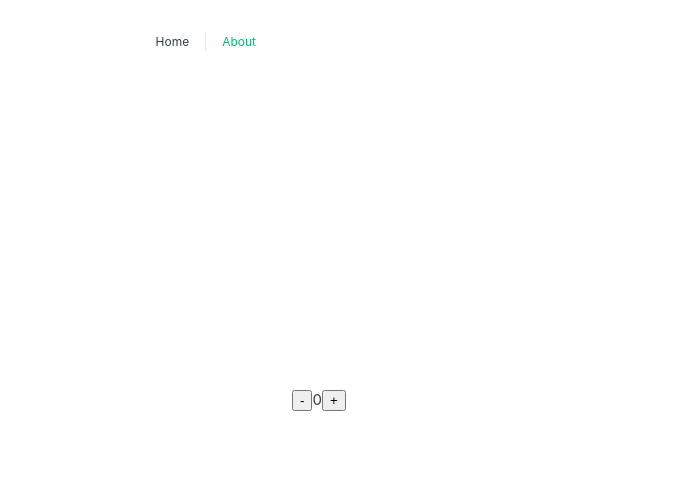
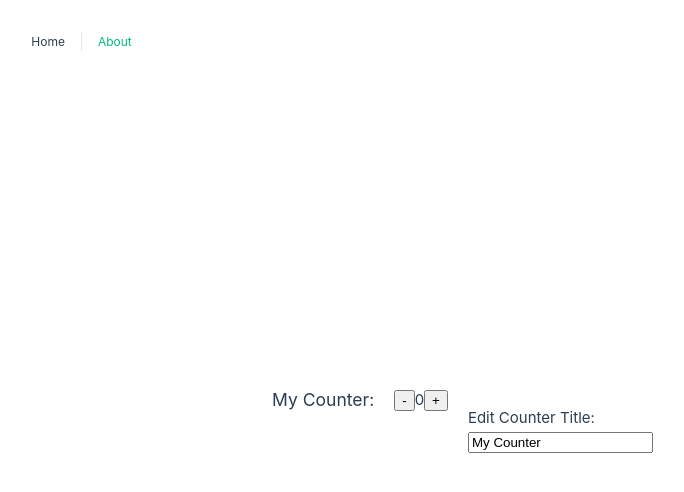
Before and after one commit to ricardo4457/Vue-Composition-Api-First-Project, a Vue app: page / in a window 1280 px wide. Shown: the top 492 px of the page, without its empty margins (368-1052 px from the left). Built offline with nearby package versions, Linux system fonts and the light colour scheme.

Commit message:
Data, Refs & Reactive Objects

```diff
--- a/src/views/HomeView.vue
+++ b/src/views/HomeView.vue
@@ -1,25 +1,42 @@
 <template>
   <div class="home">
+
+    <h3>{{ counterData.title }}:</h3>
     <div class="container">
       <button @click="decreaseCounter" class="btn">-</button>
-      <span class="counter">{{ counter }}</span>
+      <span class="counter">{{ counterData.count }}</span>
       <button @click="increaseCounter" class="btn">+</button>
+    </div>
+
+    <div class="edit">
+      <h4>Edit Counter Title:</h4>
+      <input v-model="counterData.title" type="text">
+      <!-- With v-model we can do Twowaydatabinding to change the variavel at the same time is on page -->
     </div>
   </div>
 </template>
-<script setup>
-import { ref } from 'vue'
+<script lang="ts" setup>
+import { reactive, ref } from 'vue'
 
-const counter = ref(0)
+const counter = ref(0), // Simple Ref variable on Composion Api use counter.value to manipulate the counter
+  counterTitle = ref('My Counter')
+
+const appTitle = ' The Title' // Non-reactive Data that does not change anything on template
+
 const increaseCounter = () => {
-  counter.value++
+  counterData.count++
 }
 
+const counterData = reactive({   // Reactive Objects
+  count: 0,
+  title: "My Counter"
+})
+
 const decreaseCounter = () => {
-  if (counter.value > 0) {
-    counter.value--
+  if (counterData.count > 0) {
+    counterData.count--
   } else {
-    counter.value = 0
+    counterData.count = 0
   }
 }
 </script>
@@ -41,4 +58,8 @@ const decreaseCounter = () => {
   font-size: 40px;
   margin: 10px;
 }
+
+.edit {
+  margin-top: 60px;
+}
 </style>
```
